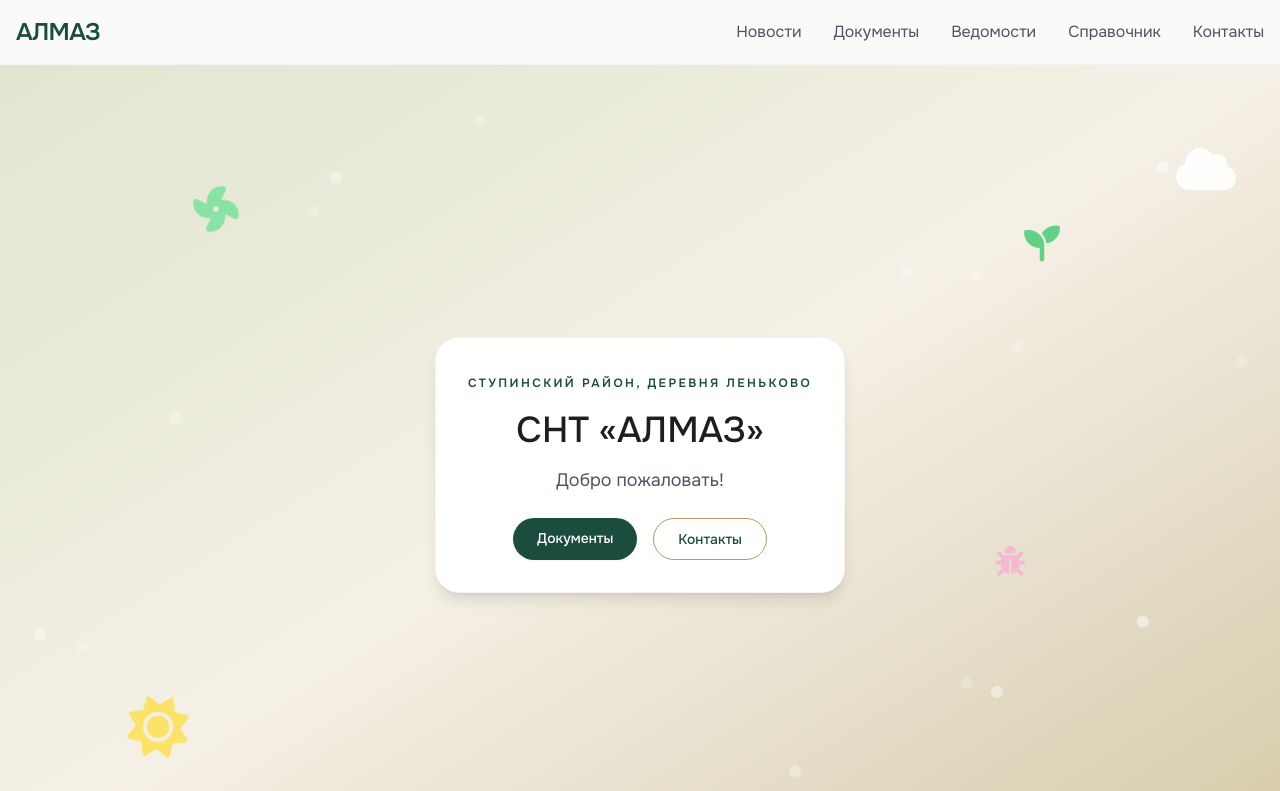
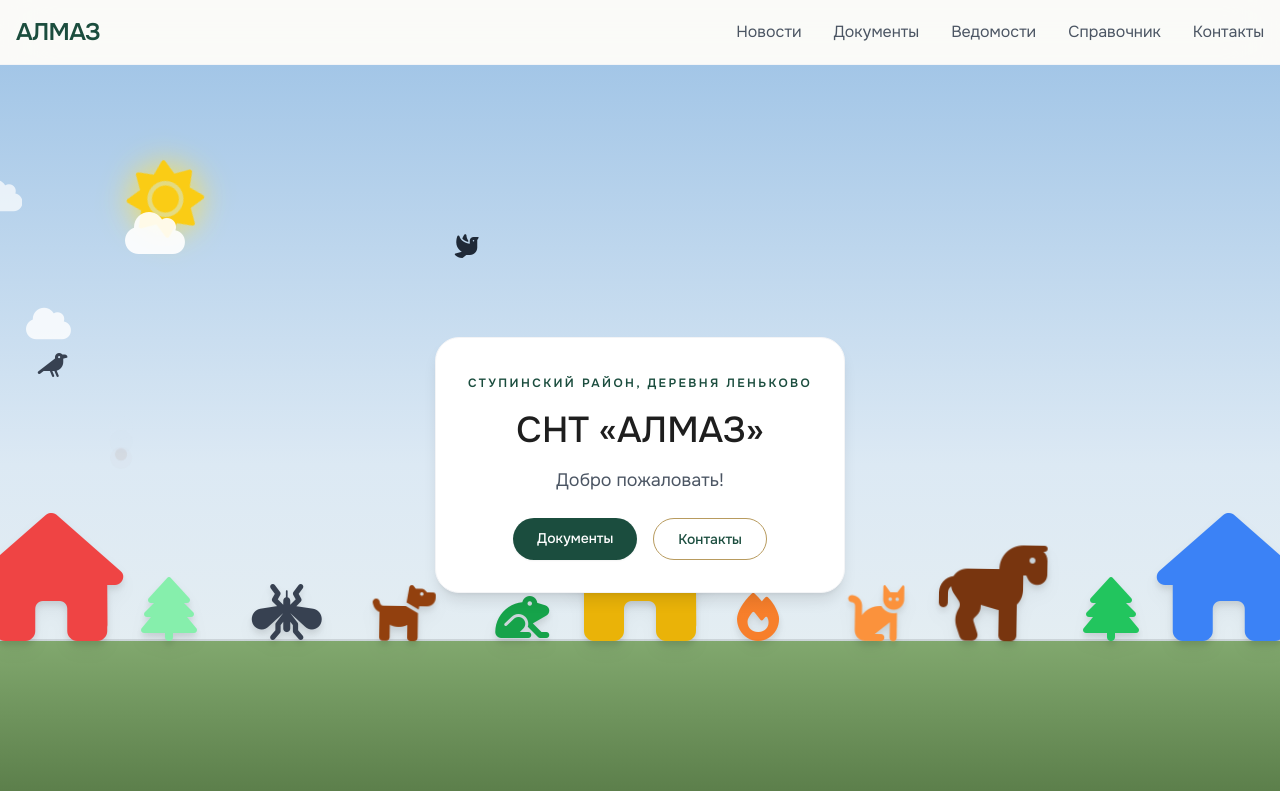
Before and after one commit to rawcam/almaz-snt, a Next.js app: page /almaz-snt/ in a window 1280 px wide. Shown: the top 791 px of the page. Built offline with nearby package versions, Linux system fonts and the light colour scheme.

Commit message:
Update AnimatedBackground.jsx

```diff
--- a/src/components/AnimatedBackground.jsx
+++ b/src/components/AnimatedBackground.jsx
@@ -1,76 +1,95 @@
 // src/components/AnimatedBackground.jsx
-import { motion } from 'framer-motion'
-
 export default function AnimatedBackground() {
   return (
-    <div className="absolute inset-0 z-0 overflow-hidden bg-gradient-to-br from-[#e0e6d0] via-[#f5f0e6] to-[#d4c9a8]">
-      <div className="absolute inset-0">
-        {[...Array(20)].map((_, i) => (
-          <motion.div
-            key={i}
-            className="absolute w-3 h-3 bg-white rounded-full opacity-20"
-            style={{
-              left: `${Math.random() * 100}%`,
-              top: `${Math.random() * 100}%`,
-            }}
-            animate={{
-              y: [0, -30, 0],
-              opacity: [0.2, 0.5, 0.2],
-            }}
-            transition={{
-              duration: 4 + Math.random() * 4,
-              repeat: Infinity,
-              ease: 'easeInOut',
-              delay: Math.random() * 2,
-            }}
-          />
-        ))}
+    <div className="absolute inset-0 z-0 overflow-hidden pointer-events-none">
+      {/* Небо (градиент) */}
+      <div className="absolute inset-0 bg-gradient-to-b from-[#a3c6e7] via-[#dce9f4] to-[#eef3f0]"></div>
+
+      {/* Солнце */}
+      <div className="absolute top-[12%] left-[10%] text-7xl text-yellow-400 animate-spin-slow"
+        style={{ textShadow: '0 0 30px #fde047' }}>
+        <i className="fa-solid fa-sun"></i>
       </div>
 
-      <div className="absolute inset-0 overflow-hidden pointer-events-none">
-        <motion.i
-          className="fa-solid fa-sun absolute text-6xl text-yellow-300/80"
-          style={{ left: '10%', top: '80%' }}
-          animate={{ y: [0, -20, 0], rotate: [0, 10, 0] }}
-          transition={{ duration: 5, repeat: Infinity, ease: 'easeInOut' }}
-        />
-        <motion.i
-          className="fa-solid fa-cloud absolute text-5xl text-white/90"
-          style={{ right: '5%', top: '10%' }}
-          animate={{ x: [0, 20, 0] }}
-          transition={{ duration: 12, repeat: Infinity, ease: 'easeInOut' }}
-        />
-        <motion.i
-          className="fa-solid fa-strawberry absolute text-4xl text-red-400/80"
-          style={{ left: '70%', top: '85%' }}
-          animate={{ y: [0, -15, 0], scale: [1, 1.05, 1] }}
-          transition={{ duration: 4, repeat: Infinity, ease: 'easeInOut', delay: 1 }}
-        />
-        <motion.i
-          className="fa-solid fa-fan absolute text-5xl text-green-400/60"
-          style={{ left: '15%', top: '15%' }}
-          animate={{ rotate: [0, 360] }}
-          transition={{ duration: 20, repeat: Infinity, ease: 'linear' }}
-        />
-        <motion.i
-          className="fa-solid fa-bug absolute text-3xl text-pink-300/70"
-          style={{ right: '20%', top: '60%' }}
-          animate={{ x: [0, 15, -10, 0], y: [0, -10, 5, 0] }}
-          transition={{ duration: 8, repeat: Infinity, ease: 'easeInOut', delay: 2 }}
-        />
-        <motion.i
-          className="fa-solid fa-seedling absolute text-4xl text-green-500/70"
-          style={{ left: '80%', top: '20%' }}
-          animate={{ y: [0, -25, 0], rotate: [0, 5, 0] }}
-          transition={{ duration: 6, repeat: Infinity, ease: 'easeInOut', delay: 0.5 }}
-        />
-        <motion.i
-          className="fa-solid fa-leaf absolute text-3xl text-green-300/80"
-          style={{ left: '40%', top: '90%' }}
-          animate={{ x: [0, 20, 0], rotate: [0, 15, 0] }}
-          transition={{ duration: 10, repeat: Infinity, ease: 'easeInOut', delay: 1.5 }}
-        />
+      {/* Облака */}
+      <div className="absolute top-[18%] left-[-10%] text-5xl text-white/90 animate-cloud1">
+        <i className="fa-solid fa-cloud"></i>
       </div>
+      <div className="absolute top-[30%] left-[-15%] text-4xl text-white/80 animate-cloud2">
+        <i className="fa-solid fa-cloud"></i>
+      </div>
+      <div className="absolute top-[14%] left-[-20%] text-4xl text-white/70 animate-cloud3">
+        <i className="fa-solid fa-cloud"></i>
+      </div>
+
+      {/* Птицы */}
+      <div className="absolute top-[22%] left-[-5%] text-2xl text-gray-800 animate-bird1">
+        <i className="fa-solid fa-dove"></i>
+      </div>
+      <div className="absolute top-[32%] left-[-15%] text-2xl text-gray-600 animate-bird2">
+        <i className="fa-solid fa-crow"></i>
+      </div>
+      <div className="absolute top-[26%] left-[-25%] text-2xl text-gray-800 animate-bird3">
+        <i className="fa-solid fa-dove"></i>
+      </div>
+      <div className="absolute top-[36%] left-[-20%] text-2xl text-gray-700 animate-bird4">
+        <i className="fa-solid fa-crow"></i>
+      </div>
+
+      {/* Трава и горизонт */}
+      <div className="absolute bottom-0 left-0 w-full h-[28%] bg-gradient-to-b from-[#81a86e] to-[#4a6b3a]"></div>
+      <div className="absolute bottom-[28%] left-0 w-full h-[2px] bg-black/10"></div>
+
+      {/* Дым */}
+      <div className="absolute bottom-[calc(28%+9rem)] left-[calc(4%+4rem)] flex flex-col items-center">
+        <span className="block w-3 h-3 bg-gray-300 rounded-full opacity-70 animate-rise"></span>
+        <span className="block w-3 h-3 bg-gray-300 rounded-full opacity-70 animate-rise" style={{ animationDelay: '0.5s' }}></span>
+        <span className="block w-3 h-3 bg-gray-300 rounded-full opacity-70 animate-rise" style={{ animationDelay: '1s' }}></span>
+        <span className="block w-3 h-3 bg-gray-300 rounded-full opacity-70 animate-rise" style={{ animationDelay: '1.5s' }}></span>
+      </div>
+
+      {/* Дома и объекты (ровно по горизонту) */}
+      <i className="fa-solid fa-house absolute bottom-[28%] left-[4%] text-[8rem] text-red-500 drop-shadow-lg translate-x-[-50%]"></i>
+      <i className="fa-solid fa-tree absolute bottom-[28%] left-[13.2%] text-[4rem] text-green-300 drop-shadow-lg translate-x-[-50%]"></i>
+      <i className="fa-solid fa-mosquito absolute bottom-[28%] left-[22.4%] text-[3.5rem] text-gray-700 drop-shadow-lg translate-x-[-50%] animate-buzz"></i>
+      <i className="fa-solid fa-dog absolute bottom-[28%] left-[31.6%] text-[3.5rem] text-amber-800 drop-shadow-lg translate-x-[-50%] animate-sway"></i>
+      <i className="fa-solid fa-frog absolute bottom-[28%] left-[40.8%] text-[3rem] text-green-600 drop-shadow-lg translate-x-[-50%] animate-bounce"></i>
+      <i className="fa-solid fa-house absolute bottom-[28%] left-[50%] text-[8rem] text-yellow-500 drop-shadow-lg translate-x-[-50%]"></i>
+      <i className="fa-solid fa-fire absolute bottom-[28%] left-[59.2%] text-[3rem] text-orange-500 drop-shadow-lg translate-x-[-50%] animate-flicker"></i>
+      <i className="fa-solid fa-cat absolute bottom-[28%] left-[68.4%] text-[3.5rem] text-orange-400 drop-shadow-lg translate-x-[-50%] animate-sway"></i>
+      <i className="fa-solid fa-horse absolute bottom-[28%] left-[77.6%] text-[6rem] text-amber-900 drop-shadow-lg translate-x-[-50%] animate-sway"></i>
+      <i className="fa-solid fa-tree absolute bottom-[28%] left-[86.8%] text-[4rem] text-green-500 drop-shadow-lg translate-x-[-50%]"></i>
+      <i className="fa-solid fa-house absolute bottom-[28%] left-[96%] text-[8rem] text-blue-500 drop-shadow-lg translate-x-[-50%]"></i>
+
+      {/* Встроенные анимации */}
+      <style jsx>{`
+        @keyframes spin { 100% { transform: rotate(360deg); } }
+        @keyframes cloud1 { from { transform: translateX(0); } to { transform: translateX(130vw); } }
+        @keyframes cloud2 { from { transform: translateX(0); } to { transform: translateX(140vw); } }
+        @keyframes cloud3 { from { transform: translateX(0); } to { transform: translateX(135vw); } }
+        @keyframes bird1 { from { transform: translate(0,0); } to { transform: translate(120vw, -30px); } }
+        @keyframes bird2 { from { transform: translate(0,0); } to { transform: translate(130vw, -20px); } }
+        @keyframes bird3 { from { transform: translate(0,0); } to { transform: translate(125vw, -25px); } }
+        @keyframes bird4 { from { transform: translate(0,0); } to { transform: translate(135vw, -15px); } }
+        @keyframes rise { 0% { transform: translateY(0) scale(1); opacity: 0.7; } 100% { transform: translateY(-40px) scale(2); opacity: 0; } }
+        @keyframes buzz { 0% { transform: translate(-50%, 0px); } 100% { transform: translate(-50%, -3px); } }
+        @keyframes sway { 0%,100% { transform: translateX(-50%) rotate(0deg); } 25% { transform: translateX(-50%) rotate(2deg); } 75% { transform: translateX(-50%) rotate(-2deg); } }
+        @keyframes bounce { 0%,100% { transform: translateX(-50%) translateY(0); } 50% { transform: translateX(-50%) translateY(-6px); } }
+        @keyframes flicker { 0%,100% { transform: translateX(-50%) scale(1); opacity: 0.9; } 50% { transform: translateX(-50%) scale(1.1); opacity: 1; } }
+        .animate-spin-slow { animation: spin 20s linear infinite; }
+        .animate-cloud1 { animation: cloud1 40s linear infinite; }
+        .animate-cloud2 { animation: cloud2 50s linear infinite; }
+        .animate-cloud3 { animation: cloud3 45s linear infinite; }
+        .animate-bird1 { animation: bird1 18s linear infinite; }
+        .animate-bird2 { animation: bird2 22s linear infinite; animation-delay: 5s; }
+        .animate-bird3 { animation: bird3 20s linear infinite; animation-delay: 10s; }
+        .animate-bird4 { animation: bird4 24s linear infinite; animation-delay: 2s; }
+        .animate-rise { animation: rise 3s infinite; }
+        .animate-buzz { animation: buzz 0.5s infinite alternate; }
+        .animate-sway { animation: sway 2.5s ease-in-out infinite; }
+        .animate-bounce { animation: bounce 1.5s ease-in-out infinite; }
+        .animate-flicker { animation: flicker 1.5s ease-in-out infinite; }
+      `}</style>
     </div>
-  )
+  );
 }
```
